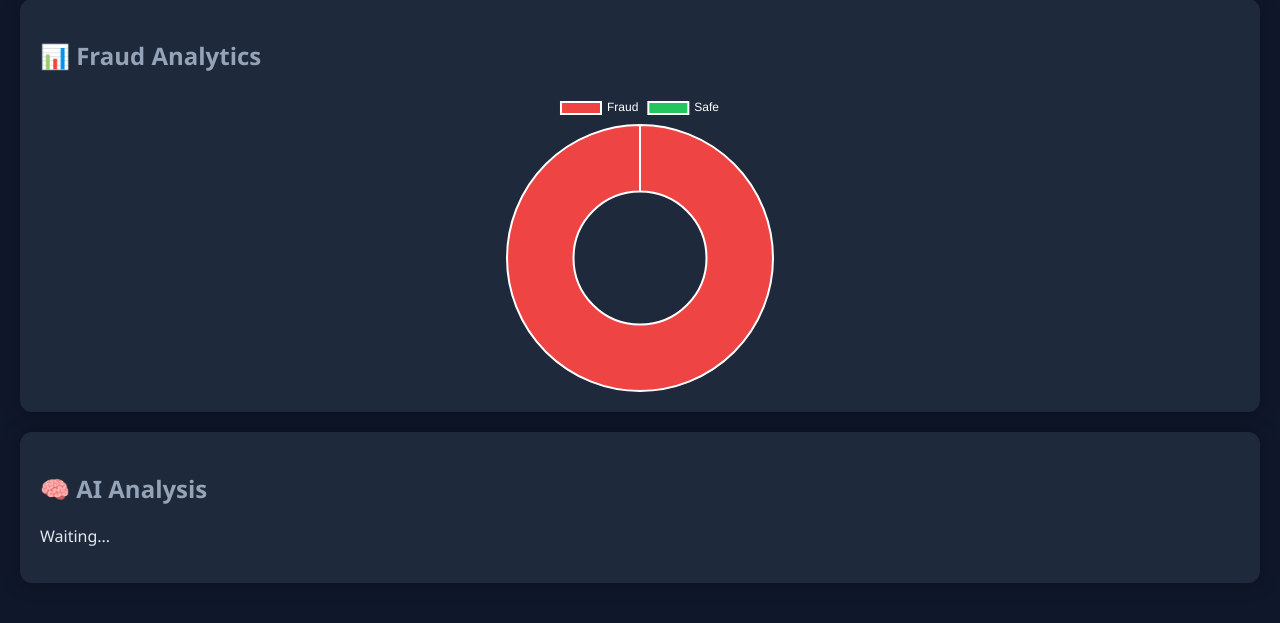
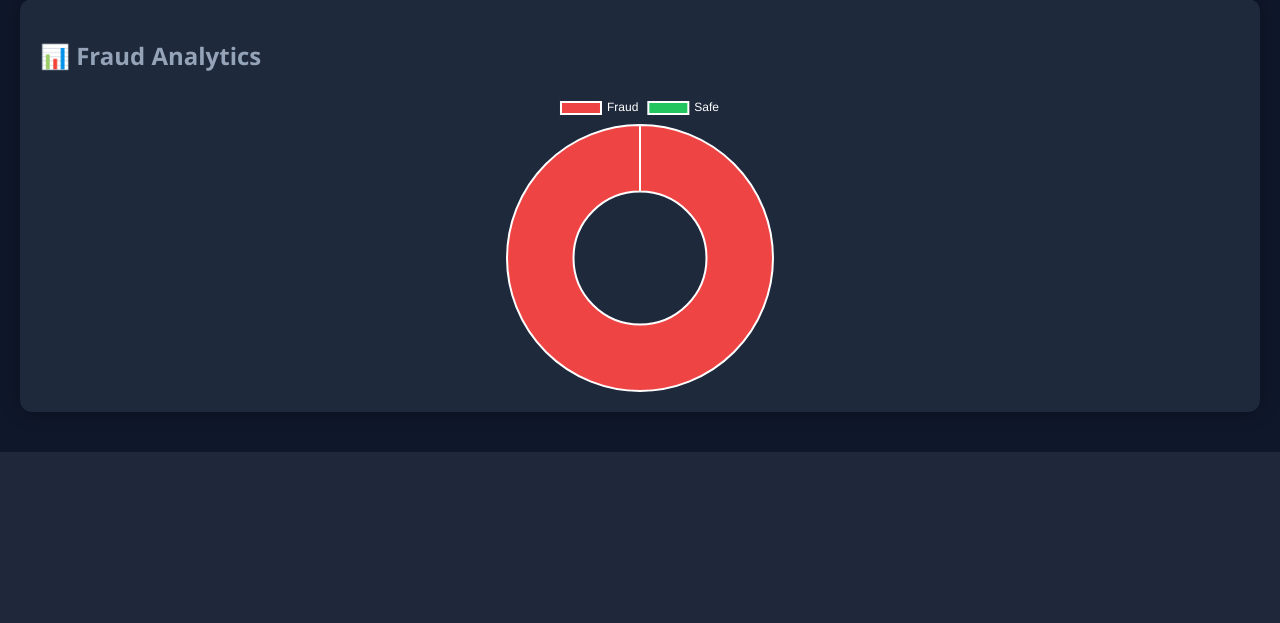
Before and after one commit to Rao130/fintech-ai-system, a Flask app: page / in a window 1280 px wide. Shown: the part 795-1418 px from the top of the page. After the commit the page ends 1247 px from the top, so only its background shows below. Run offline with Flask 3, Linux system fonts and the light colour scheme; data comes from the database, SQL or seed files in the repository; parts of the project's set-up code (start-up, migrations or seed data) failed here and were passed over.

Commit message:
updated system file

```diff
--- a/templates/index.html
+++ b/templates/index.html
@@ -32,11 +32,7 @@
     </div>
     <div id="alertBox" style="display:none; background:red; color:white; padding:10px; border-radius:8px;">
         🚨 HIGH RISK TRANSACTION DETECTED!
-    </div>
-        <div class="card">
-        <h2>🧠 AI Analysis</h2>
-        <p id="aiText">Waiting...</p>
-    </div>
+
     <script>
         function checkFraud() {
             const amount = document.getElementById("amount").value;
```
